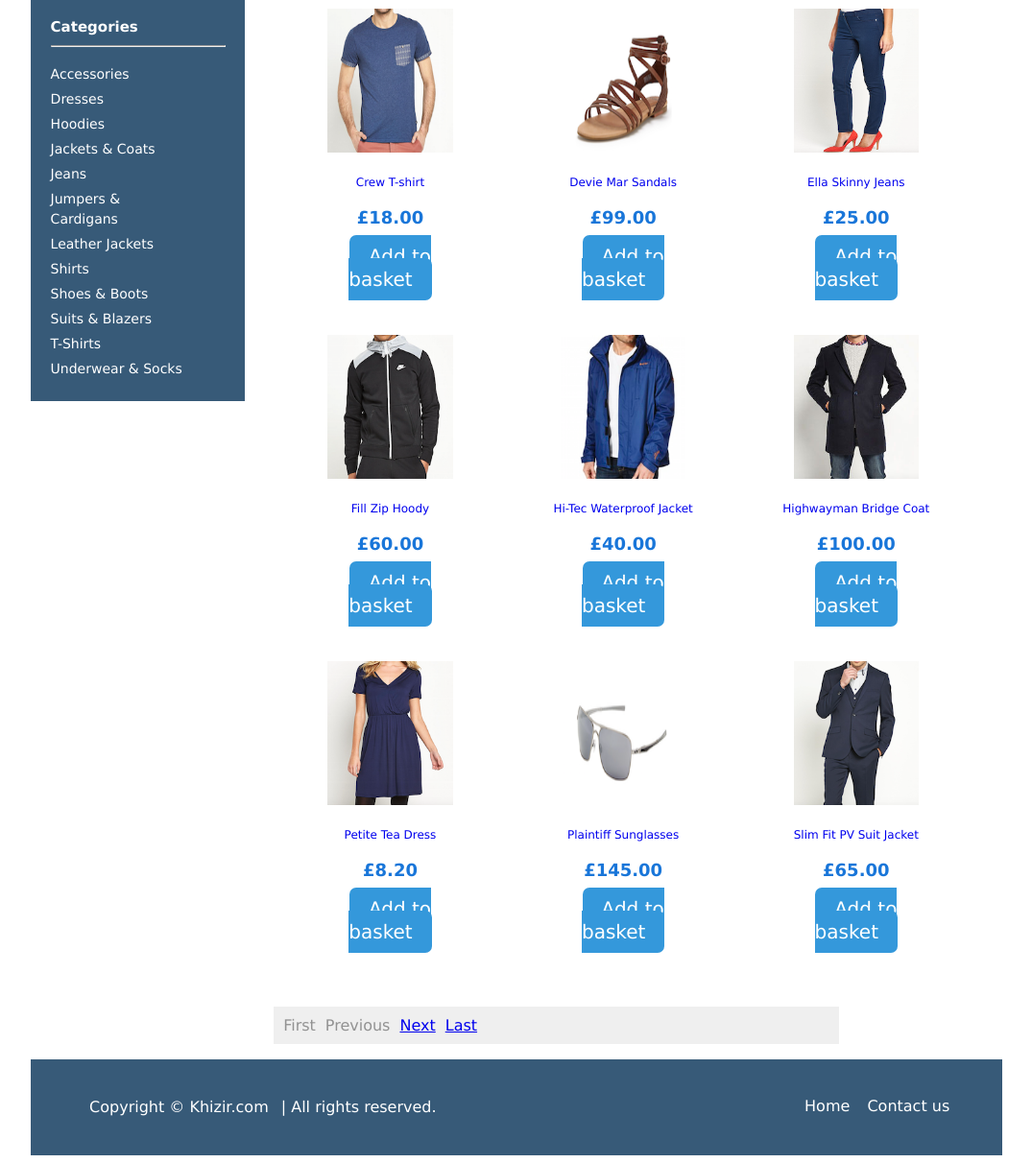
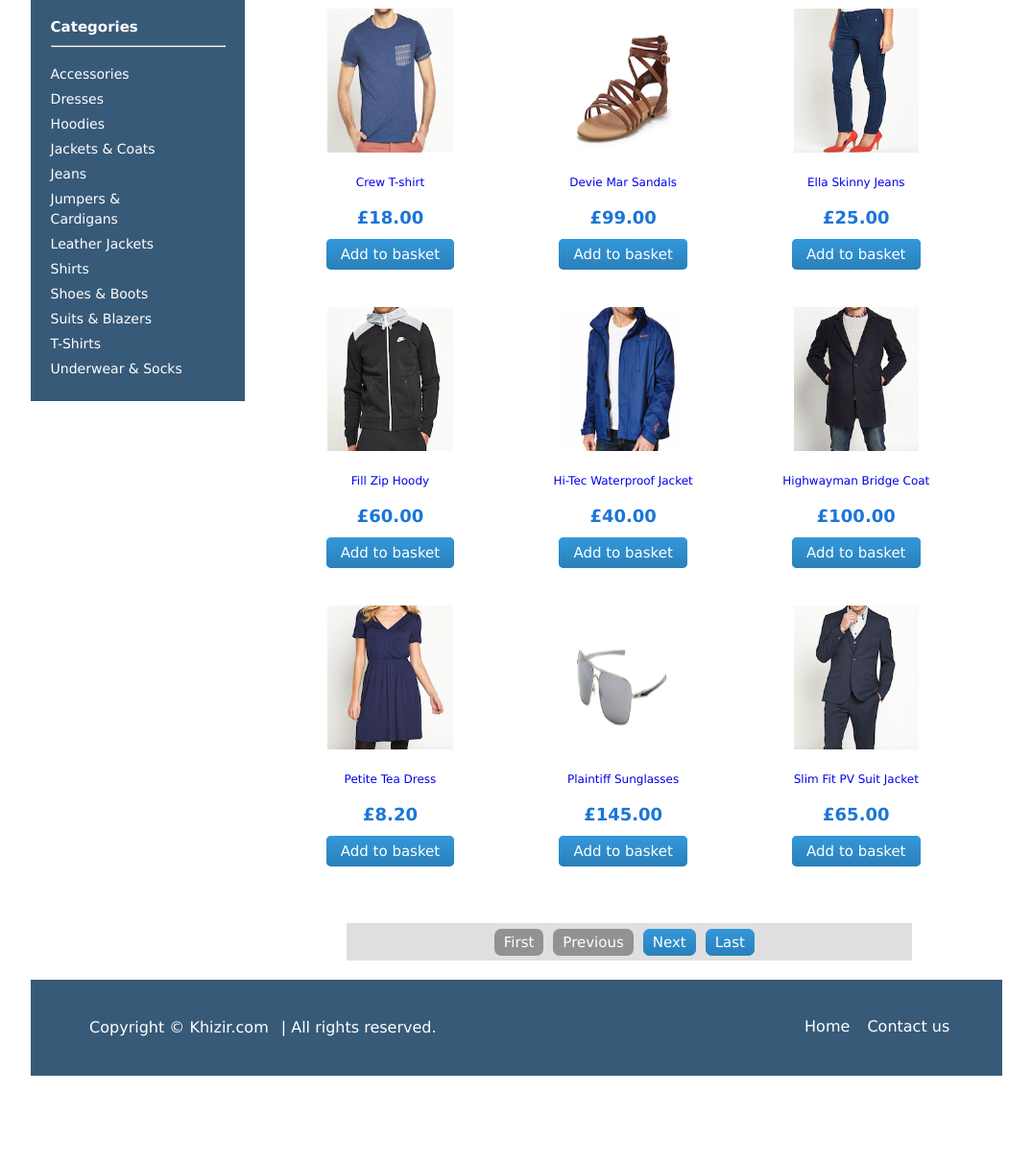
Before and after one commit to islam95/eCommerce-website, a PHP site: page / in a window 1280 px wide. Shown: the part 386-1598 px from the top of the page at 96% size, without its empty margins (102-1177 px from the left). After the commit the page ends 1507 px from the top, so only its background shows below. Run offline with PHP 8.4, Linux system fonts and the light colour scheme; data comes from the database, SQL or seed files in the repository; data that the repository does not hold is empty.

Commit message:
Finishe of Pagination with buttons

```diff
--- a/classes/Paging.php
+++ b/classes/Paging.php
@@ -48,15 +48,16 @@ class Paging {
 		$this->offset = ($this->currentPage - 1) * $this->maximum;
 	}
 
+	// Links for pages.
 	private function pagingLinks(){
 		if($this->numPages > 1){
 			$arr = array();
 
 			// first page
 			if($this->currentPage > 1){
-				$arr[] = "<a href=\"".$this->url."\">First</a>";
+				$arr[] = "<a class=\"active_page\" href=\"".$this->url."\">First</a>";
 			} else {
-				$arr[] = "<span>First</span>";
+				$arr[] = "<span class=\"disabled\">First</span>";
 			}
 
 			// previous link
@@ -68,10 +69,10 @@ class Paging {
 				$currentURL = $id > 1 ?
 					$this->url."&amp;".self::$paging."=".$id :
 					$this->url;
-				$arr[] = "<a href=\"{$currentURL}\">Previous</a>";
+				$arr[] = "<a class=\"active_page\" href=\"{$currentURL}\">Previous</a>";
 
 			} else{
-				$arr[] = "<span>Previous</span>";
+				$arr[] = "<span class=\"disabled\">Previous</span>";
 			}
 
 			// next page
@@ -80,17 +81,17 @@ class Paging {
 				$id = ($this->currentPage + 1); // next page number
 
 				$currentURL = $this->url."&amp;".self::$paging."=".$id;
-				$arr[] = "<a href=\"{$currentURL}\">Next</a>";
+				$arr[] = "<a class=\"active_page\" href=\"{$currentURL}\">Next</a>";
 			} else{
-				$arr[] = "<span>Next</span>";
+				$arr[] = "<span class=\"disabled\">Next</span>";
 			}
 
 			// last page
 			if($this->currentPage != $this->numPages){
 				$currentURL = $this->url."&amp;".self::$paging."=".$this->numPages;
-				$arr[] = "<a href=\"{$currentURL}\">Last</a>";
+				$arr[] = "<a class=\"active_page\" href=\"{$currentURL}\">Last</a>";
 			} else {
-				$arr[] = "<span>Last</span>";
+				$arr[] = "<span class=\"disabled\">Last</span>";
 			}
 
 
--- a/css/buttons.css
+++ b/css/buttons.css
@@ -32,13 +32,12 @@
 	background-image: -ms-linear-gradient(top, #3498db, #2980b9);
 	background-image: -o-linear-gradient(top, #3498db, #2980b9);
 	background-image: linear-gradient(to bottom, #3498db, #2980b9);
-  -webkit-border-radius: 7;
-  -moz-border-radius: 7;
-  border-radius: 7px;
+	-webkit-border-radius: 5;
+	-moz-border-radius: 5;
+	border-radius: 5px;
 	color: #ffffff;
-  font-size: 20px;
-  background: #3498db;
-  padding: 10px 20px 10px 20px;
+	font-size: 15px;
+	padding: 7px 15px 7px 15px;
 	text-decoration: none;
 }
 
@@ -51,3 +50,57 @@
 	background-image: linear-gradient(to bottom, #3cb0fd, #3498db);
 	text-decoration: none;
 }
+
+/** Paging buttons **/
+
+.pg {
+	background: #dfdfdf;
+	list-style: none;
+	text-align: center;
+	margin-top: 30px;
+	margin-bottom: 20px;
+	margin-left: 10%;
+	padding: 10px;
+}
+
+.pg li {
+	display: inline-block;
+	margin-right: 10px;
+}
+
+.active_page {
+	background: #3498db;
+	background-image: -webkit-linear-gradient(top, #3498db, #2980b9);
+	background-image: -moz-linear-gradient(top, #3498db, #2980b9);
+	background-image: -ms-linear-gradient(top, #3498db, #2980b9);
+	background-image: -o-linear-gradient(top, #3498db, #2980b9);
+	background-image: linear-gradient(to bottom, #3498db, #2980b9);
+	-webkit-border-radius: 7;
+	-moz-border-radius: 7;
+	border-radius: 7px;
+	color: #ffffff;
+	font-size: 15px;
+	padding: 5px 10px 5px 10px;
+	text-decoration: none;
+}
+
+.active_page:hover {
+	background: #3cb0fd;
+	background-image: -webkit-linear-gradient(top, #3cb0fd, #3498db);
+	background-image: -moz-linear-gradient(top, #3cb0fd, #3498db);
+	background-image: -ms-linear-gradient(top, #3cb0fd, #3498db);
+	background-image: -o-linear-gradient(top, #3cb0fd, #3498db);
+	background-image: linear-gradient(to bottom, #3cb0fd, #3498db);
+	text-decoration: none;
+}
+
+.disabled {
+	background: #929292;
+	-webkit-border-radius: 7;
+	-moz-border-radius: 7;
+	border-radius: 7px;
+	color: #ffffff;
+	font-size: 15px;
+	padding: 5px 10px 5px 10px;
+	text-decoration: none;
+}
--- a/css/main.css
+++ b/css/main.css
@@ -981,31 +981,6 @@ footer #right  {
 	text-align: center;
 }
 
-/** Paging **/
-
-.pg {
-	background-color: #EFEFEF;
-	list-style: none;
-	margin-top: 30px;
-	padding: 10px;
-}
-
-.pg li {
-	float: left;
-	margin-right: 10px;
-
-}
-
-.pg a:hover {
-	color: #929292;
-	text-decoration: none;
-}
-
-.pg span {
-	color: #929292;
-	text-decoration: none;
-}
-
 #map-canvas {
 	width: 400px;
 	height: 300px;
--- a/pages/product.php
+++ b/pages/product.php
@@ -82,7 +82,7 @@
 					</td>
 					<td>
 						<p>
-						<?php echo Basket::active($product['id']); ?>
+						<?php echo Basket::activeButton($product['id']); ?>
 						</p>
 					</td>
 				</tr>
```
Lines whose indentation alone changed are shown as unchanged.
